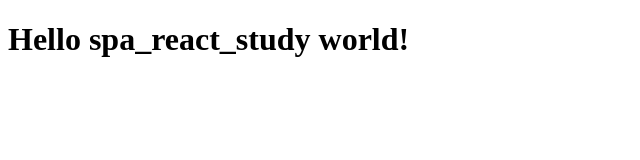
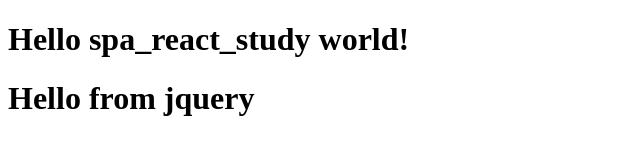
Before and after one commit to hiyuzawa/spa_react_study, a plain HTML site: page index.html in a window 1280 px wide. Shown: the whole page, without its empty margins (0-640 px from the left). Drawn offline with nearby package versions, Linux system fonts and the light colour scheme.

Commit message:
CHECK POINT 2

```diff
--- a/index.html
+++ b/index.html
@@ -6,6 +6,8 @@
 </head>
 <body>
 <h1>Hello spa_react_study world!<h1>
+<div id="title"></div>
+<script src="https://ajax.googleapis.com/ajax/libs/jquery/2.1.4/jquery.min.js"></script>
 <script src="js/app.js" type="text/javascript" charset="utf-8"></script>
 </body>
 </html>
--- a/js/app.js
+++ b/js/app.js
@@ -1 +1,4 @@
-console.log("Hello from javascript");
+$(function(){
+    console.log("Hello from javascript");
+    $("#title").text("Hello from jquery");
+})
```
